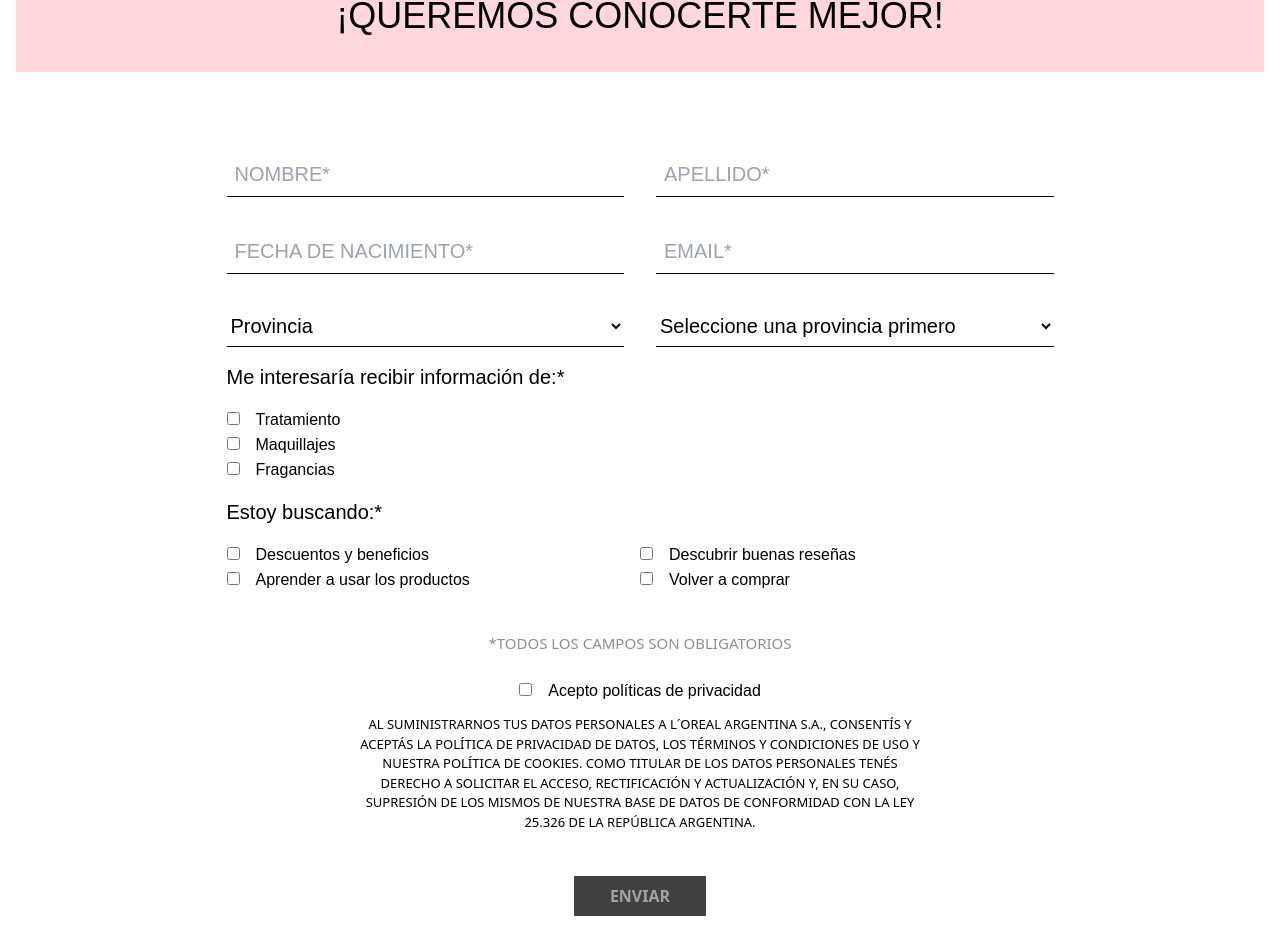
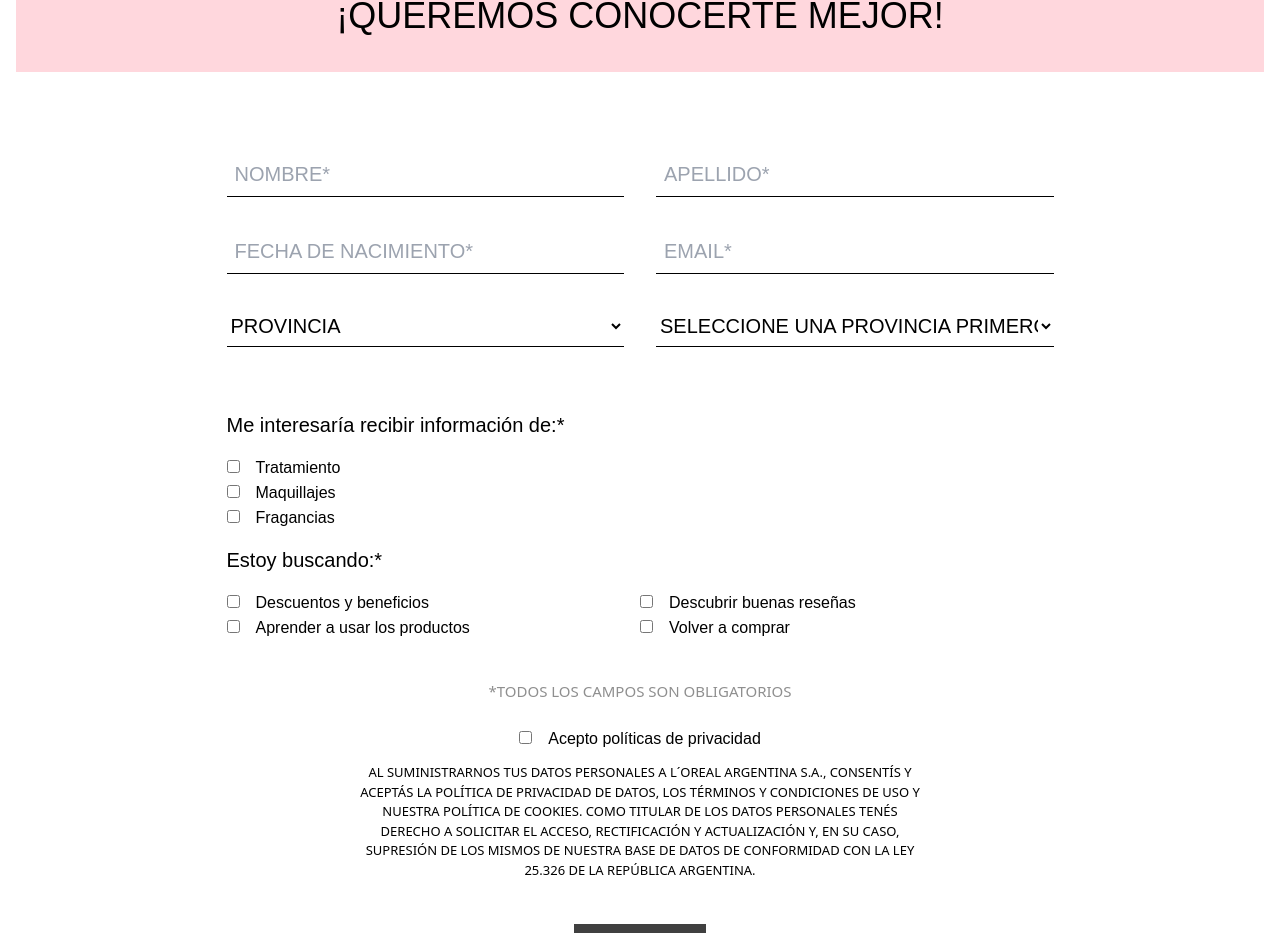
Before and after one commit to publicisarg/lancome-bbdd, a React (Vite) app: page / in a window 1280 px wide. Shown: the part 777-1710 px from the top of the page. Built offline with nearby package versions, Linux system fonts and the light colour scheme.

Commit message:
correcciones lancome

```diff
--- a/src/App.jsx
+++ b/src/App.jsx
@@ -16,6 +16,15 @@ export default function App() {
     setMaquillaje(!maquillaje);
   };
 
+  const [interests, setInterests] = useState(0);
+  const handleInterests = (e) => {
+    if (e.target.checked) {
+      setInterests(interests + 1);
+    } else {
+      setInterests(interests - 1);
+    }
+  };
+
   const [checks, setChecks] = useState(0);
   const handleChecks = (e) => {
     if (e.target.checked) {
@@ -27,12 +36,14 @@ export default function App() {
 
   const [disableButton, setDisableButton] = useState(true);
   useEffect(() => {
-    if (checks > 2) {
+    console.log(checks);
+    console.log(interests);
+    if (checks > 2 && interests > 0) {
       setDisableButton(false);
     } else {
       setDisableButton(true);
     }
-  }, [checks])
+  }, [checks, interests])
 
   return (
     <div className="container mx-auto px-4 font-montserat">
@@ -53,7 +64,7 @@ export default function App() {
           <input type='hidden' name='Source' value='Automatic' />
           <input type='hidden' name='country-code' value='[HELPDESK]' />
           <input type='hidden' name='preferred-locale' value='[HELPDESK]' />
-          <Form handleChecks={handleChecks} handleTratamiento={handleTratamiento} handleMaquillaje={handleMaquillaje} tratamiento={tratamiento} maquillaje={maquillaje}/>
+          <Form handleChecks={handleChecks} handleInterests={handleInterests} handleTratamiento={handleTratamiento} handleMaquillaje={handleMaquillaje} tratamiento={tratamiento} maquillaje={maquillaje}/>
           <Footer disableButton={disableButton} />
         </form>
         <hr className="border-4 block border-black w-full my-8" />
--- a/src/common/Formulario/contenido-form/index.tsx
+++ b/src/common/Formulario/contenido-form/index.tsx
@@ -8,18 +8,18 @@ export const DatosPersonales = () => {
 
     return (
         <>
-            <div className="grid md:grid-cols-2 grids-cols-1 md:gap-8 gap-0 mt-16">
+            <div className="grid md:grid-cols-2 grids-cols-1 md:gap-8 gap-0 mt-16 mb-12">
                 <div className="grid grid-cols-1">
                     <Input name="first-name" placeholder="Nombre*" type="text" />
                     <Input name="birthday" placeholder="Fecha de nacimiento*" type="datetime-local" />
                     {/*<Input name="provincia" placeholder="Provincia*" type="text"/>*/}
-                    <SelectorProvincia placeholder="Provincia" name="state-code" onChange={setProvincia} />
+                    <SelectorProvincia placeholder="PROVINCIA" name="state-code" onChange={setProvincia} />
                 </div>
 
                 <div className="grid grid-cols-1">
                     <Input name="last-name" placeholder="Apellido*" type="text" />
                     <Input name="email" placeholder="Email*" type="email" />
-                    <SelectorLocalidades name="city" placeholder="Localidad*" provincia={provincia} />
+                    <SelectorLocalidades name="city" placeholder="LOCALIDAD" provincia={provincia} />
                 </div>
             </div>
         </>
@@ -47,10 +47,10 @@ export const QuisieraSaber = (props:any) => {
     return (
         <>
             <div className='flex flex-col w-full my-4'>
-                <Checkbox onChange={props.handleChecks} name="Rostro" label="Rostro" />
-                <Checkbox onChange={props.handleChecks} name="Labios" label="labios" />
-                <Checkbox onChange={props.handleChecks} name="Ojos" label="Ojos" />
-                <Checkbox onChange={props.handleChecks} name="Cuerpo" label="Cuerpo" />
+                <Checkbox onChange={props.handleInterests} name="Rostro" label="Rostro" />
+                <Checkbox onChange={props.handleInterests} name="Labios" label="Labios" />
+                <Checkbox onChange={props.handleInterests} name="Ojos" label="Ojos" />
+                <Checkbox onChange={props.handleInterests} name="Cuerpo" label="Cuerpo" />
 
             </div>
         </>
--- a/src/common/selectores/index.tsx
+++ b/src/common/selectores/index.tsx
@@ -10,7 +10,7 @@ export function SelectorProvincia(props: any) {
         const jsx: any = [];
         Provincias.forEach((element: any, index: number) => {
             if (element == "Provincia") {
-                jsx.push(<option key={index} value="">{element}</option>);
+                jsx.push(<option key={index} value="">PROVINCIA</option>);
             } else {
                 jsx.push(<option key={index} value={element}>{element}</option>);
             }
@@ -54,14 +54,14 @@ export function SelectorLocalidades(props: any) {
             var localidadesOrdenadas = localidades.sort((a,b) => (a.nombre > b.nombre) ? 1 : -1);
             localidadesOrdenadas.forEach((element: any, index: number) => {
                 var actualData = toTitleCase(element.nombre);
-                if (element == "Provincia") {
-                    jsx.push(<option key={index} value="">{actualData}</option>);
+                if (actualData == "Provincia") {
+                    jsx.push(<option key={index} value="">PROVINCIA</option>);
                 } else {
                     jsx.push(<option key={index} value={actualData}>{actualData}</option>);
                 }
             });
         } else {
-            jsx.push(<option value="">Seleccione una provincia primero</option>)
+            jsx.push(<option value="">SELECCIONE UNA PROVINCIA PRIMERO</option>)
         }
         return jsx;
     }
--- a/src/components/Form/index.tsx
+++ b/src/components/Form/index.tsx
@@ -11,7 +11,7 @@ export const Form = (props: any) => {
       {(props.tratamiento || props.maquillaje) &&
         <>
           <Subtitle texto="Quisiera saber de productos para:" />
-          <QuisieraSaber maquillaje={props.maquillaje} tratamiento={props.tratamiento} handleChecks={props.handleChecks} />
+          <QuisieraSaber maquillaje={props.maquillaje} tratamiento={props.tratamiento} handleInterests={props.handleInterests} />
           <Subtitle texto="Selecciona tu principal preocupación:*" />
           <Preocupacion maquillaje={props.maquillaje} tratamiento={props.tratamiento} handleChecks={props.handleChecks} />
         </>
```
